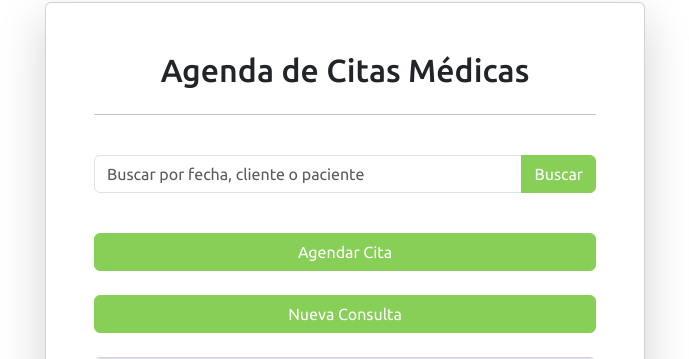
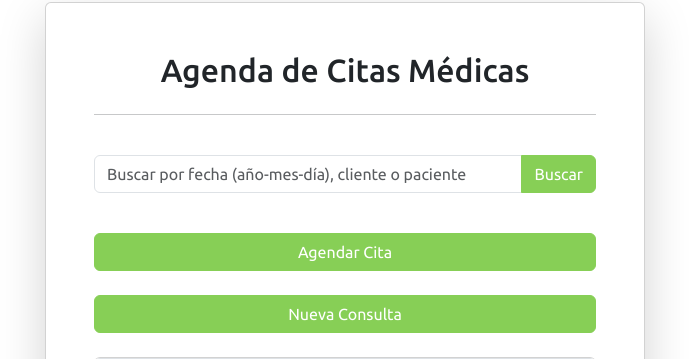
Before and after one commit to jmcstoltze/veterinaria-san-blas, a Django app: page /home/dashboard-admin/agenda in a window 1280 px wide. Shown: the part 469-828 px from the top of the page, without its empty margins (295-984 px from the left). Run offline with Django 4.2, Linux system fonts and the light colour scheme; the visitor is signed in with stand-in values (Sample User, id 1); data comes from the database, SQL or seed files in the repository; data that the repository does not hold is empty; parts of the project's set-up code (start-up, migrations or seed data) failed here and were passed over.

Commit message:
busqueda en agenda

```diff
--- a/san_blas_app/templates/agenda.html
+++ b/san_blas_app/templates/agenda.html
@@ -29,7 +29,7 @@
                     <form action="" method="GET" class="mb-3">
                         {% csrf_token %}
                         <div class="input-group">
-                            <input type="text" name="filtro" class="form-control" placeholder="Buscar por fecha, cliente o paciente">
+                            <input type="text" name="filtro" class="form-control" placeholder="Buscar por fecha (año-mes-día), cliente o paciente">
                             <button type="submit" class="btn btn-primary">Buscar</button>
                         </div>
                     </form>
```
